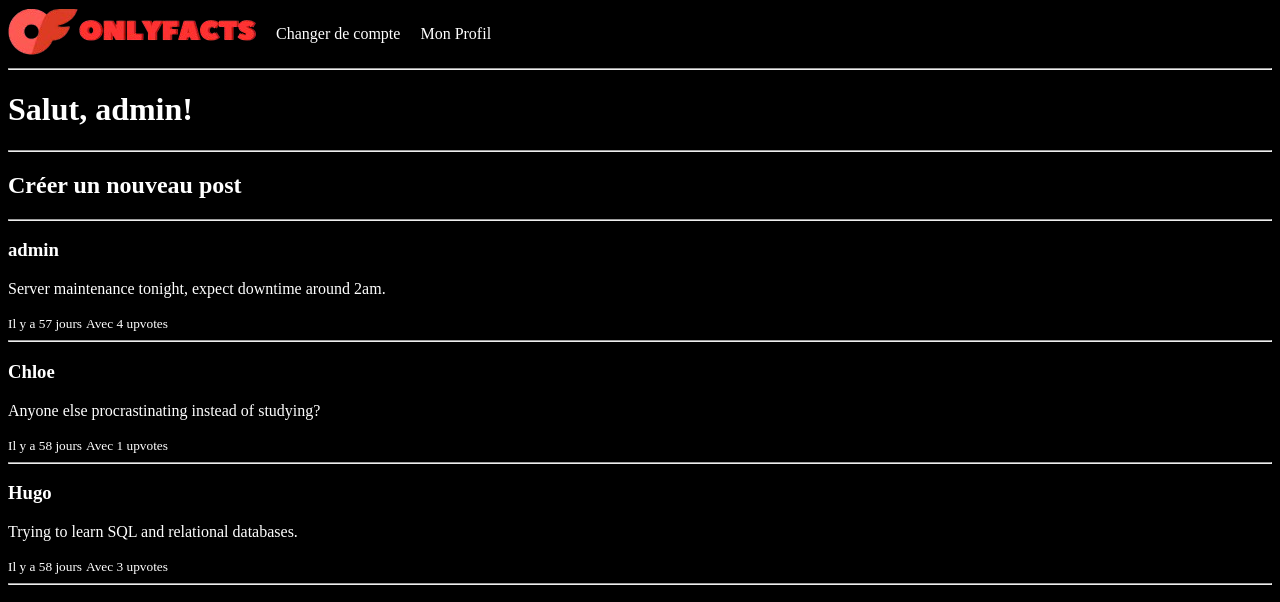
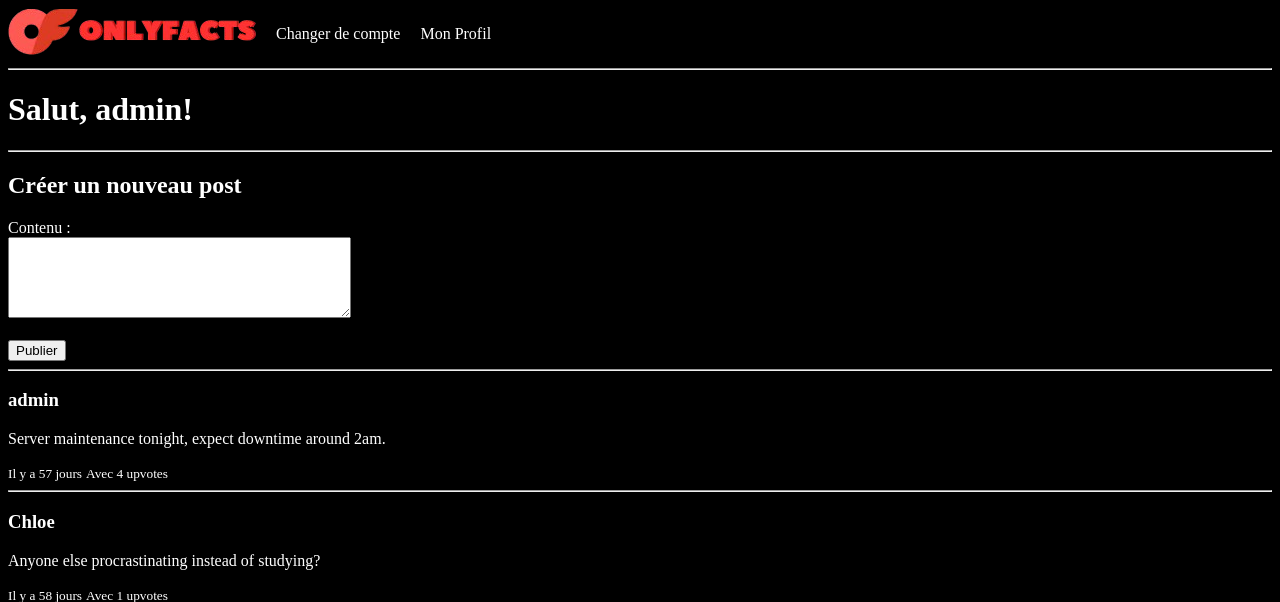
Before and after one commit to Douwang0/OnlyFacts, a Flask app: page / in a window 1280 px wide. Shown: the top 602 px of the page. Run offline with Flask 3, Linux system fonts and the light colour scheme; a user stored in the database is signed in.

```diff
--- a/apps/static/styles.css
+++ b/apps/static/styles.css
@@ -21,7 +21,7 @@ body {
   text-decoration: none;
   margin-right: 20px;
  /*
-
+}
 * {
   margin: 0;
   padding: 0;
--- a/apps/templates/index.html
+++ b/apps/templates/index.html
@@ -10,7 +10,13 @@
 <hr>
 <h2>Créer un nouveau post</h2>
 
+<form action="/create_post" method="POST">
 
+    <label for="contenu">Contenu :</label><br>
+    <textarea id="contenu" name="contenu" rows="5" cols="40" required></textarea><br><br>
+
+    <input type="submit" value="Publier">
+</form>
 
 <hr>
 <div class="posts">
```
